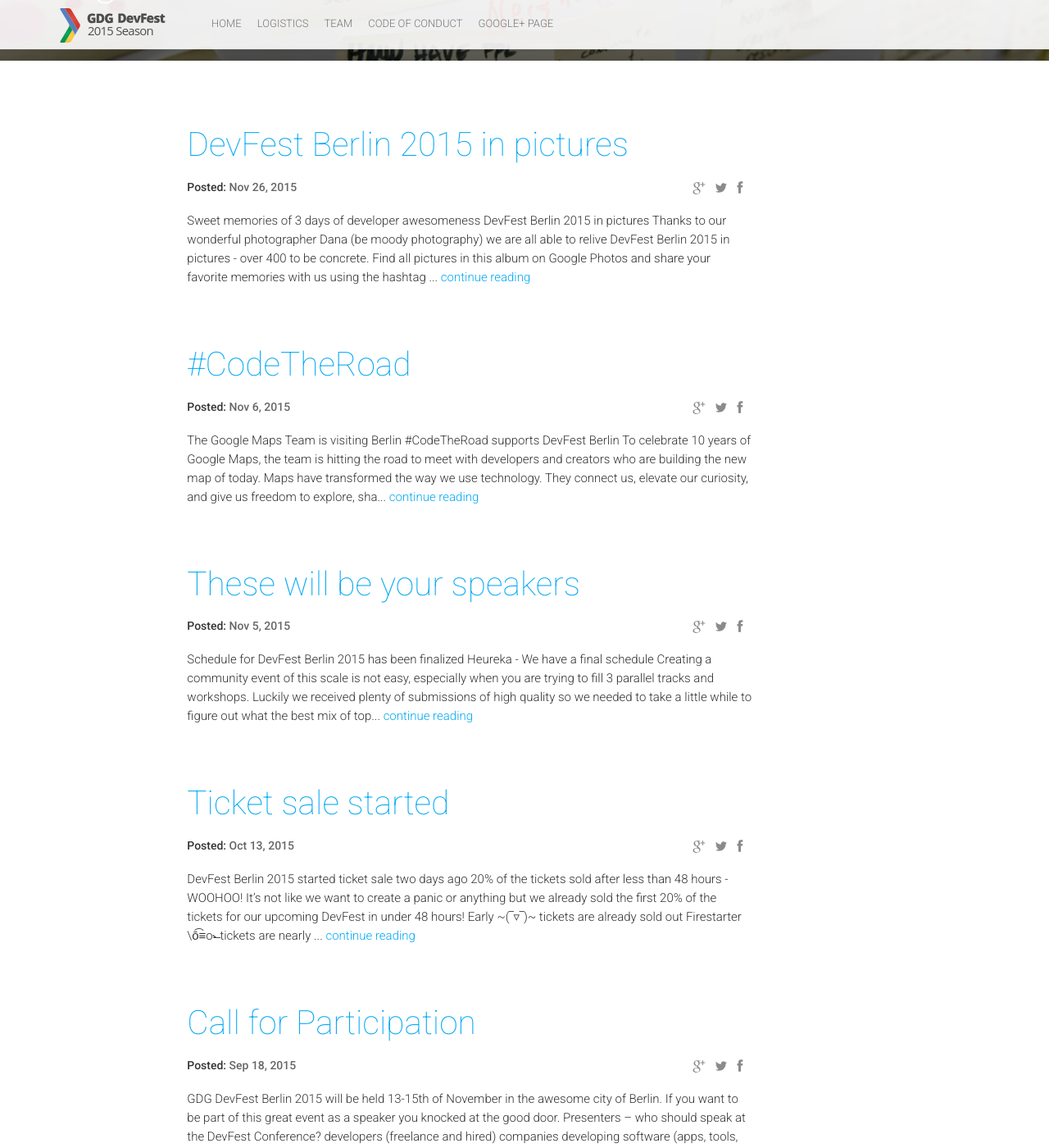
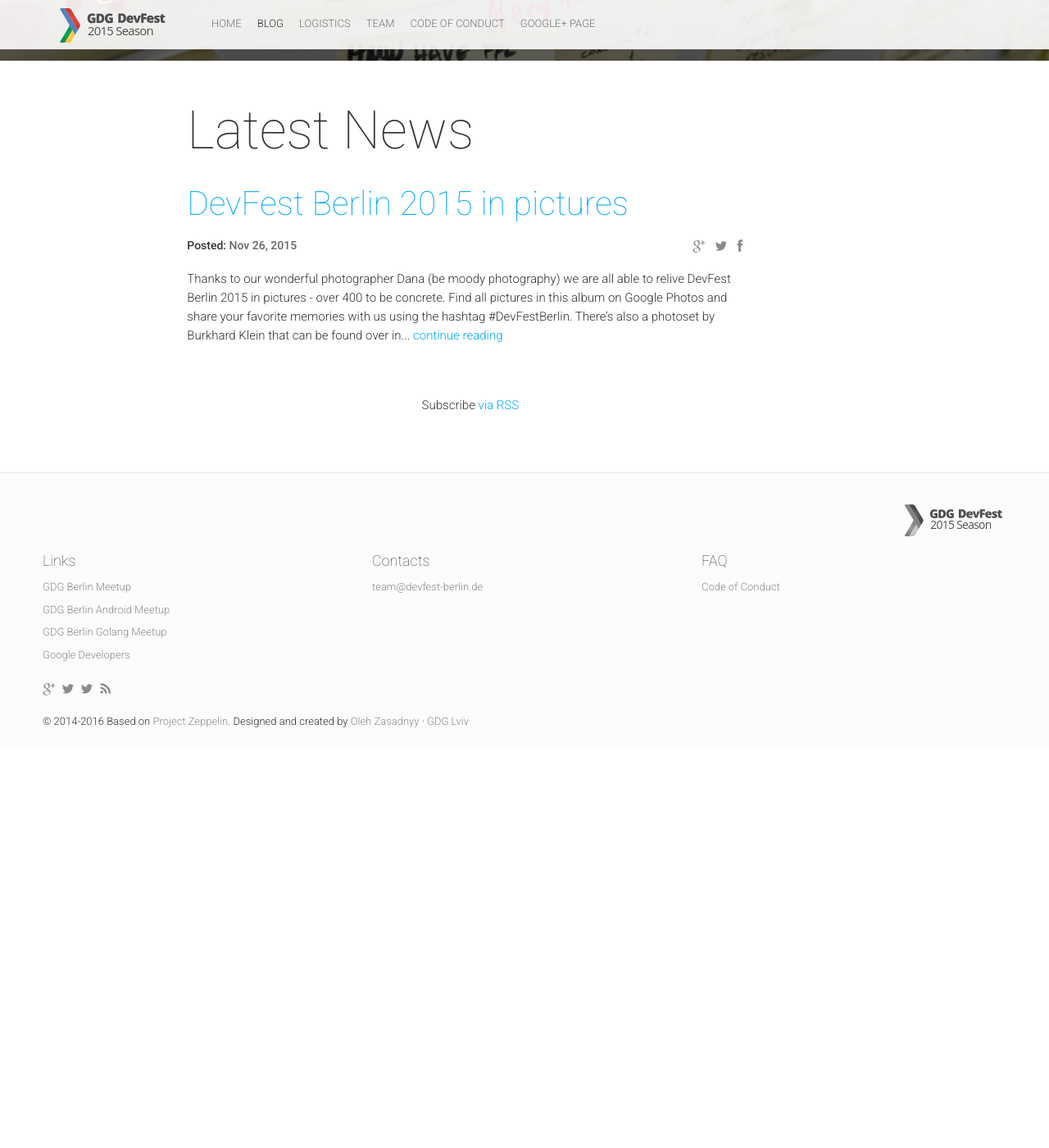
Before and after one commit to devfest-berlin/2016.devfest-berlin.de, a Jekyll site: the page built from blog.html, in a window 1280 px wide and 1400 px high, scrolled down 333 px. Shown: the whole window at 82% size. Built offline with Jekyll 4.4.1, drawn with Linux system fonts in a browser that asks for light colours; nearby versions of some CDN libraries; comment, search, counter and statistics services are not loaded; after the commit the page ends 1245 px from its top, so only the background shows below that; some of the changed text lies outside the part shown.

Commit message:
Bring back blog together with DevFest2015 in pictures post

```diff
--- a/_config.yml
+++ b/_config.yml
@@ -43,7 +43,7 @@
 # Navigation
 navigationLinks:
  - {permalink: "/", text: "Home"}
-# - {permalink: "/blog/", text: "Blog"}
+ - {permalink: "/blog/", text: "Blog"}
 # - {permalink: "/schedule/", text: "Schedule"}
 # - {permalink: "/speakers/", text: "Speakers"}
  - {permalink: "/logistics/", text: "Logistics"}
@@ -198,9 +198,9 @@
    - {permalink: "/code-of-conduct/", text: "Code of Conduct"}
 
 # Blog
-# blogTitle: "Latest News"
-# blogCommentsEnabled: false
-# discusShortName: "devfestBerlin"
+blogTitle: "Latest News"
+blogCommentsEnabled: false
+discusShortName: "devfestBerlin"
 
 # Speakers List Block
 showSessions: true
--- a/_posts/2015-08-31-hello-world.markdown
+++ /dev/null
@@ -1,23 +0,0 @@
----
-layout: post
-title:  "Hello World!"
-date:   2015-08-11 08:00:00
-isStaticPost: false
----
-
-We're very excited - not just because of the inordinate amount of caffeine based products consumed -
-but also because our team are putting together
-the final missing parts to the biggest Google related event in Berlin - [GDG DevFest Berlin 2015](https://2015.devfest-berlin.de/).
-
-This year event will take place at ImmobilienScout24 like the last two times. Thanks to ImmobilienScout24 for hosting us again and also offering drinks and catering.
-
-So should you also be excited? Well yes... and here's why!
-
-* **Attendance**: we're expecting over 250 attendees
-* **Topic**: more than 48 hours of pure Google technologies
-* **Date**: 13-15 of November, starting with several workshops on fridays, conference with the parallel tracks on aturday and also a hakathon on sunday for showing the learned techniques
-* **Venue**: ImmobilienScout24 in Friedrichhain near Ost-Bahnhof in Andreasstraße 10, 12043 Berlin
-* **Speakers**: we're in the process of call for participation
-
-
-More details about speakers, DevFest and Hackathon will appear in subsequent posts. Meantime add us to your circles in [Google+](https://plus.google.com/116495772997450383126) in order not to miss any cool stuff about festival.
--- a/_posts/2015-09-18-call-for-participation.markdown
+++ /dev/null
@@ -1,70 +0,0 @@
----
-layout: post
-title:  "Call for Participation"
-date:   2015-09-18 09:00:00
-isStaticPost: false
----
-GDG DevFest Berlin 2015 will be held 13-15th of November in the awesome city of  Berlin. If you want to be part of this great event as a speaker you knocked at the good door.
-
-#### Presenters – who should speak at the DevFest Conference?
-
-* developers (freelance and hired)
-* companies developing software (apps, tools, frameworks etc.)
-* research institutions with Google relevant activities
-* companies, organisations and individuals using Google technologies
-
-If you belong to one of those groups you are cordially invited to submit a talk proposal (or a number of proposals) or even a workshop. An independent program committee assesses the proposals and selects the actual conference talks and workshops.<br/>
-
-#### Themes and topics – what do we expect?
-Our team prepared set of interesting topics in but if you have any cool idea you want to share not from this list, feel free to submit it as well.
-
-##### Android
-
-__Google I/O 2015__
-
-* Material Design
-* New Android Camera API
-* New Job Scheduler
-* Storage Access Framework
-* New Permission model
-* Elevation & Clipping
-* Chrome Tabs
-
-__General__
-
-* Android Continuous Integration
-* Loaders, Cursor Adapters
-* Android Animations
-* Patterns in Android development
-* Application Architecture
-* Libraries
-
-##### Web
-
-* AngularJS (1x and 2.0)
-* Dart (AngularDart, server-side)
-* Polymer and WebComponents
-* Material Design in Web
-* ChromeOS (apps development)
-* Web Performance (tools, techniques, approaches)
-
-
-##### Cloud
-
-* Google Cloud Platform
-  * Compute Engine
-  * App Engine
-  * Storages (SQL, NoSQL, BigData)
-  * APIs
-* Go
-
-
-#### Please submit your proposals [here](https://conference.devfest-berlin.de/en/devfestberlin2015/cfp/session/new).
-__Deadline__ is mid October, 2015
-
-__Please note:__ There is no guarantee that a submission will be put onto the conference agenda!<br/>
-
-The program committee picks the most interesting talk proposals and informs the selected submitters after closing Call for Participation.<br/>
-
-#### Any questions?
-Email organizers at [team@devfest-berlin.de](mailto:team@devfest-berlin.de)
--- a/_posts/2015-10-13-ticket-sale_started.markdown
+++ /dev/null
@@ -1,31 +0,0 @@
----
-layout: post
-title:  "Ticket sale started"
-date:   2015-10-13 15:00:00
-isStaticPost: false
----
-DevFest Berlin 2015 started ticket sale two days ago
-
-#### 20% of the tickets sold after less than 48 hours - WOOHOO!
-
-It's not like we want to create a panic or anything but we already sold the first 20% of the tickets for our upcoming DevFest in under 48 hours!
-
-* Early ~(‾▿‾)~ tickets are already sold out
-* Firestarter \ō͡≡o˞̶ tickets are nearly sold out
-
-Obviously we want to thank everyone who purchased a ticket because we appreciate the trust you are giving us. We are working hard to create the best line up of the local community and beyond but it will take us a little bit longer.
-
-Until then you can enjoy the cheap tickets as long as they last. Tell your friends, colleagues and your mom! We are also open to a few more talk submissions, so please consider adding one to our list.
-
------
-
-<a href="/#tickets" class="btn waves-effect waves-button waves-float" style="float: left; margin-right: 10px; background-color: #66FF99;">
-	Get your ticket now
-</a>
-
-<a href="https://conference.devfest-berlin.de/en/devfestberlin2015/cfp/session/new" class="btn waves-effect waves-button waves-float" target="_blank" style="background-color: #99FFFF;">
-	Submit a talk proposal here
-</a>
-
-#### Any questions?
-Email organizers at [team@devfest-berlin.de](mailto:team@devfest-berlin.de)
--- a/_posts/2015-11-05-full-schedule.markdown
+++ /dev/null
@@ -1,22 +0,0 @@
----
-layout: post
-title:  "These will be your speakers"
-date:   2015-11-05 11:11:11
-isStaticPost: false
----
-Schedule for DevFest Berlin 2015 has been finalized
-
-#### Heureka - We have a final schedule
-
-Creating a community event of this scale is not easy, especially when you are trying to fill 3 parallel tracks and workshops. Luckily we received plenty of submissions of high quality so we needed to take a little while to figure out what the best mix of topics and experience levels would be.
-
-[The final schedule](/schedule) is now live and we hope you'll like what you see.
-
-{% include speakers-photos.html %}
-
-This year we have the luxury to not only hear the best and brightest from the Berlin community and beyond but also will be able to welcome a bunch of speakers from Google: Cloud Platform, Google Maps, Google Play and Android Developer Advocate - we'll have them all. Just take a look at [this impressive list of speakers](/speakers) - we couldn't be happier!
-
-----
-
-#### Any questions?
-Email organizers at [team@devfest-berlin.de](mailto:team@devfest-berlin.de)
--- a/_posts/2015-11-06-code-the-road.markdown
+++ /dev/null
@@ -1,35 +0,0 @@
----
-layout: post
-title:  "#CodeTheRoad"
-date:   2015-11-06 09:11:11
-isStaticPost: false
----
-
-The Google Maps Team is visiting Berlin
-
-#### #CodeTheRoad supports DevFest Berlin
-
-To celebrate 10 years of Google Maps, the team is hitting the road to meet with developers and creators who are building the new map of today.
-
-Maps have transformed the way we use technology. They connect us, elevate our curiosity, and give us freedom to explore, share and access what’s around us. Google Maps has been at the forefront of bringing simple, useful, and comprehensive maps to billions of users. But it’s developers who are the real force behind today’s massive adoption of maps.
-
----
-
-##### Join the Google Maps API event in Berlin
-
-Developers, product managers and technical leads building iOS, Android, or web apps - everyone is invited to join the event on **Thursday, November 12th in Berlin**.
-
-**[Click here to register for the event!](https://lp.google-mkto.com/CodetheRoad-Berlin.html)**
-
-If you're asked for your favorite cookie please say "devfest" to let them know we helped you find it.
-
----
-
-##### Google Maps @ DevFest Berlin
-
-The team offered to not only give a talk on Google Maps APIs but [Enoch](/speakers/#speakerDetail-21) will also have a workshop on the workshop day.
-
- - **Workshop**: [Build a modern store locator](/schedule/#session-204)
- - **Talk**: [Sleep soundly with the Google Maps APIs](/schedule/#session-337)
-
-<img class="img-responsive feature-image" src="{{ site.baseurl }}/img/posts/google_codetheroad.jpg" style="display:none">
--- a/_posts/2015-11-26-devfest-in-pictures.markdown
+++ b/_posts/2015-11-26-devfest-in-pictures.markdown
@@ -4,10 +4,6 @@
 date:   2015-11-26 21:21:21
 isStaticPost: false
 ---
-
-Sweet memories of 3 days of developer awesomeness
-
-#### DevFest Berlin 2015 in pictures
 
 Thanks to our wonderful photographer [Dana (be moody photography)](http://bemoody.de) we are all able to relive DevFest Berlin 2015 in pictures - over 400 to be concrete.
 
--- a/index.html
+++ b/index.html
@@ -7,10 +7,10 @@
 
  {% include about.html %}
 
+ {% include latest-news.html %}
+
 {% comment %}
  {% include statistic.html %}
-
- {% include latest-news.html %}
 
  {% include rockstar-speakers.html %}
 {% endcomment %}
```
